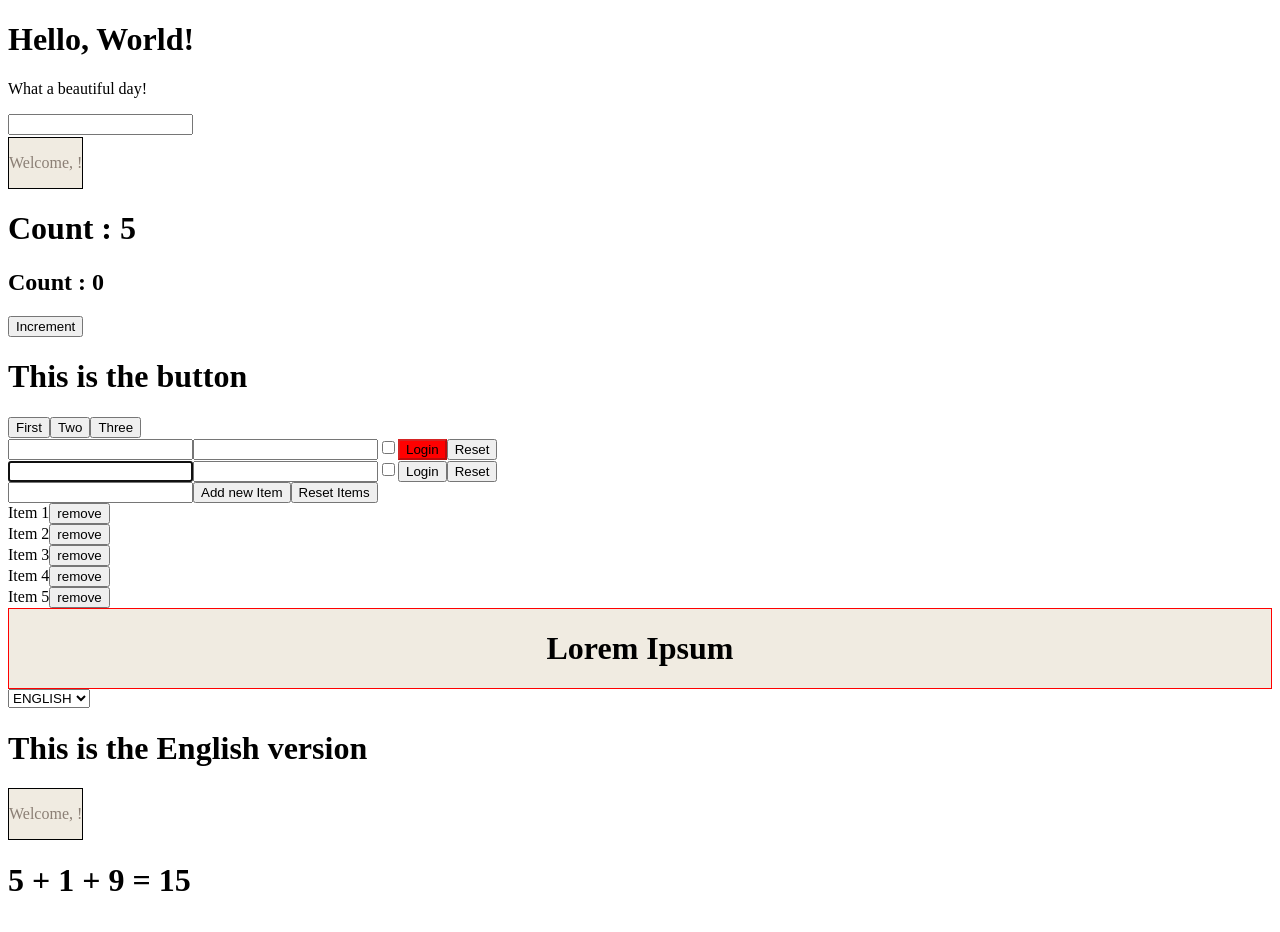
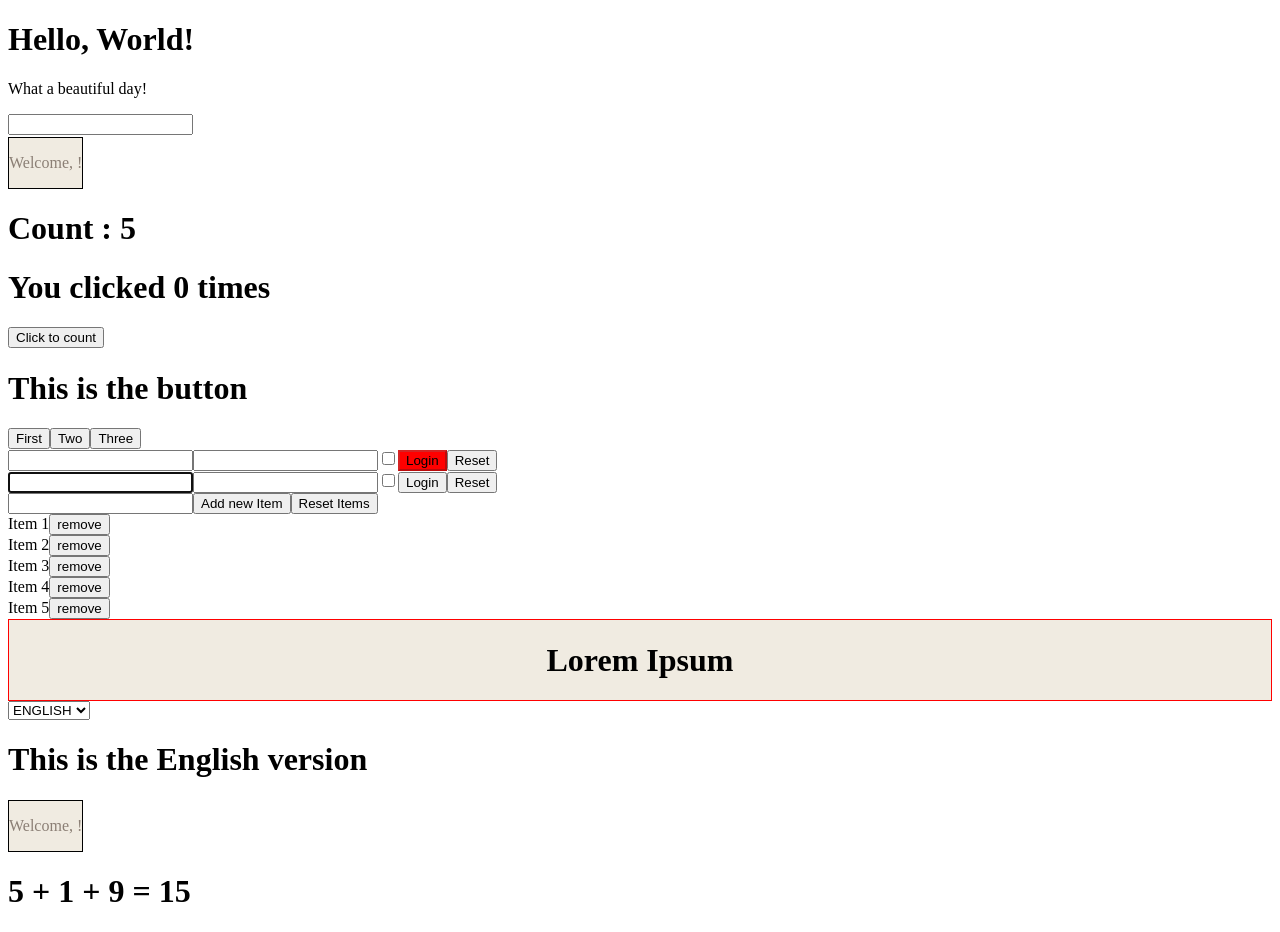
Before and after one commit to AngeloC94/React-Exercises, a React (Create React App) app: page / in a window 1280 px wide. Built offline with nearby package versions, Linux system fonts and the light colour scheme.

Commit message:
useEffect 01 done

```diff
--- a/src/App.js
+++ b/src/App.js
@@ -12,16 +12,23 @@ import { Sum } from "./Sum"
 import Welcome from "./Welcome"
 import { LanguageComponent, LanguageContext } from "./LanguageContext"
 
+
+
 export class App extends React.Component {
     state = {
         language: 'en'
     };
+
+
+
     render() {
         return <React.Fragment>
             <Hello />
             <InteractiveWelcome />
             <Counter initialValue={0} incrementAmount={1} incrementInterval={1000} />
-            <ClickCounter />
+            <ClickCounter onCounterChange = {(counter)=> {
+                        return console.log("The counter is" + counter)
+                    }}/>
             <ClickTracker />
             <Login />
             <UncontrolledLogin />
--- a/src/ClickCounter.js
+++ b/src/ClickCounter.js
@@ -1,18 +1,19 @@
-import React from 'react';
-import { useState } from 'react';
-export default function ClickCounter({ initialValue = 0 }) {
+import React, { useEffect, useState } from "react";
 
-    const [counter, setCounter] = useState(initialValue)
+export default function ClickCounter(props, {initial = 0}) {
+    let [counter, setCounter] = useState(initial)
 
-    function handleCounterIncrement() {
-        setCounter(counter + 1)
-    };
+    const countEvents= () => {
+        setCounter(counter += 1)
+    }
+    useEffect(() => {
+        props.onCounterChange(counter)
+    }, [counter, props])
 
 
-    return (
-        <div>
-            <h2>Count : {counter}</h2>
-            <button onClick={handleCounterIncrement}>Increment</button>
-        </div>
-    );
+
+    return (<>
+        <h1>You clicked {counter} times</h1>
+        <button onClick={countEvents}>Click to count</button>
+    </>)
 }
--- a/src/index.js
+++ b/src/index.js
@@ -1,6 +1,11 @@
-import ReactDOM from "react-dom"
-import { App } from "./App"
-import './index.css'
+import React from 'react';
+import ReactDOM from 'react-dom/client';
+import './index.css';
+import {App} from './App';
 
-const root = document.querySelector('#root')
-ReactDOM.render(<App />, root)
+const root = ReactDOM.createRoot(document.getElementById('root'));
+root.render(
+  <React.StrictMode>
+    <App />
+  </React.StrictMode>
+)
```
